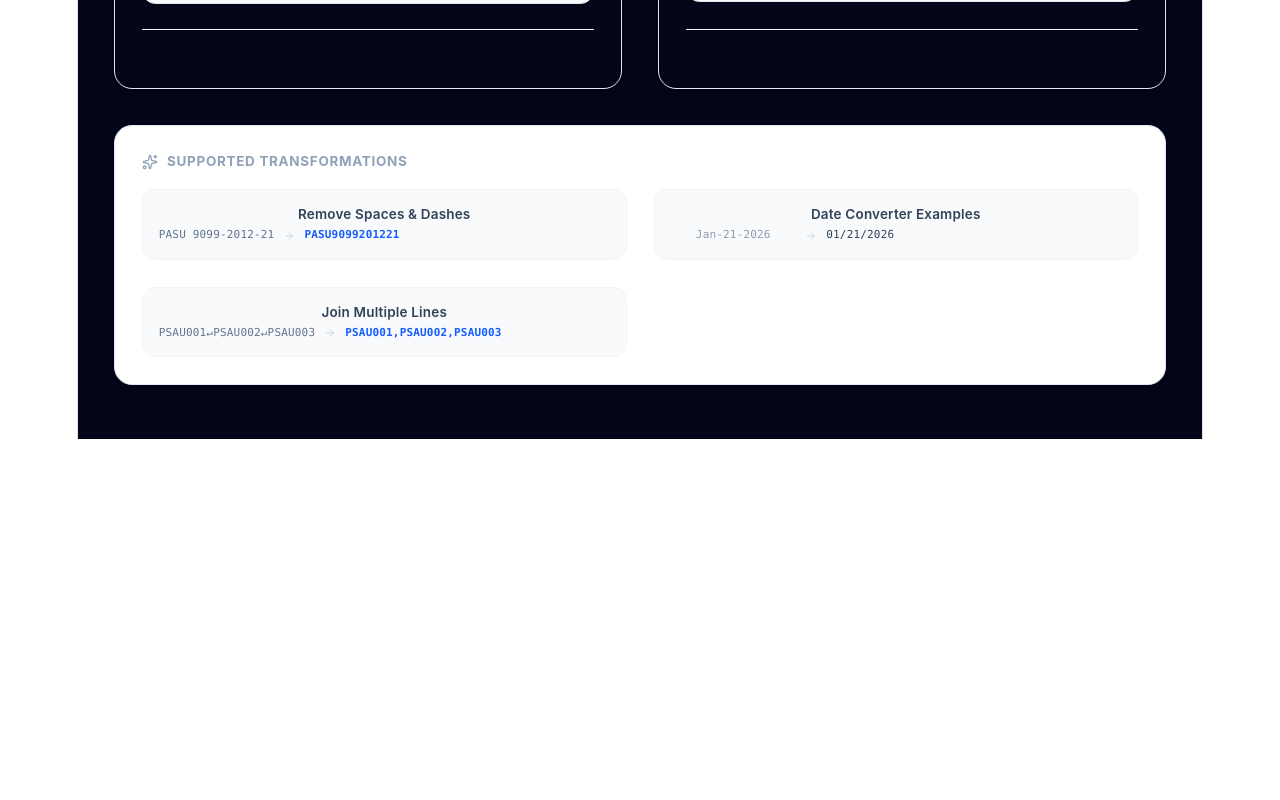
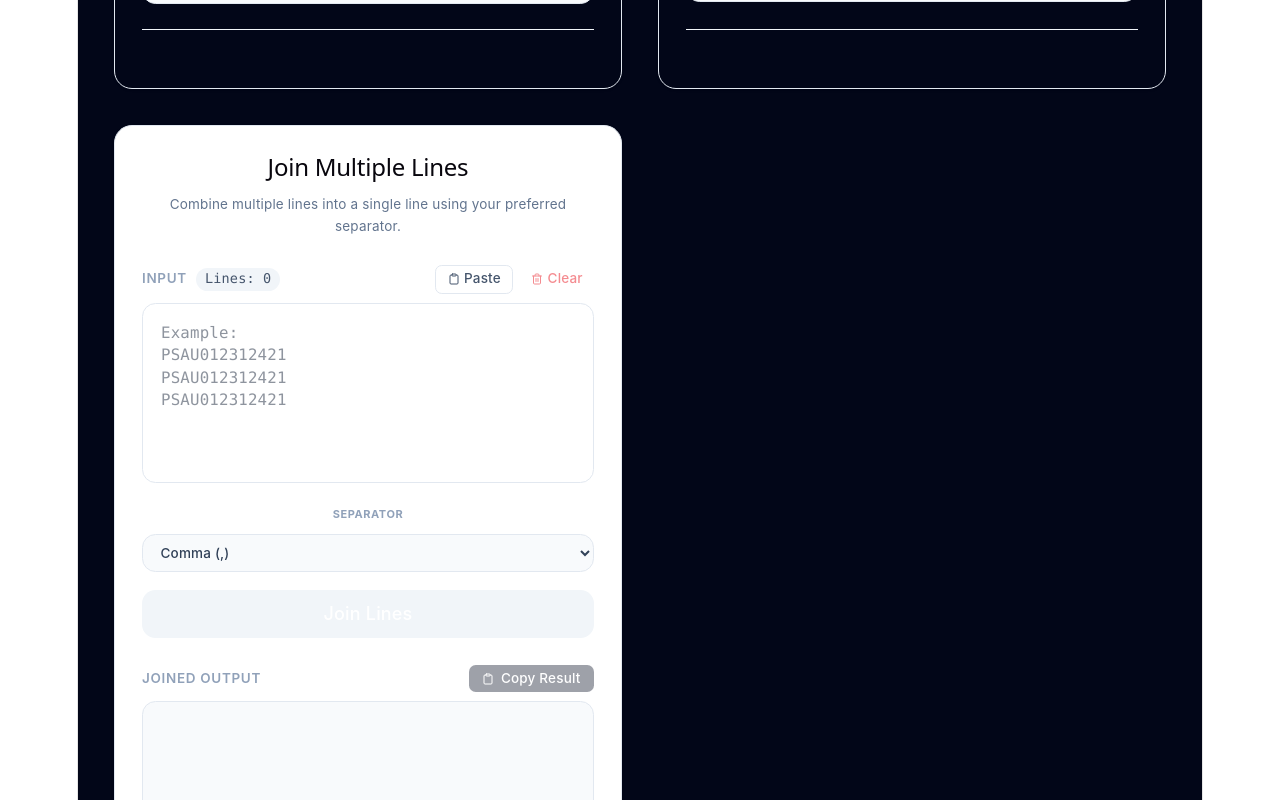
Before and after one commit to xDevvv/Date_Formatter, a React (Vite) app: page / in a window 1280 px wide. Shown: the part 1120-1920 px from the top of the page. Before the commit the page ends 1559 px from the top, so only its background shows below. Built offline with nearby package versions, Linux system fonts and the light colour scheme.

Commit message:
feat: add JoinLinesCard component to App for enhanced line joining functionality

```diff
--- a/src/App.tsx
+++ b/src/App.tsx
@@ -3,6 +3,7 @@ import { Header } from './components/Header';
 import { TextCleanerCard } from './components/TextCleanerCard/';
 import { DateFormatterCard } from './components/DateFormatterCard';
 import { SupportedFormatsFooter } from './components/SupportedFormatsFooter';
+import { JoinLinesCard } from "./components/JoinLinesCard";
 
 export default function App() {
   const [toast, setToast] = useState({ message: '', visible: false });
@@ -25,6 +26,7 @@ export default function App() {
         <div className="grid grid-cols-1 lg:grid-cols-2 gap-8">
           <TextCleanerCard showToast={showToast} />
           <DateFormatterCard showToast={showToast} />
+          <JoinLinesCard showToast={showToast} />
         </div>
         <SupportedFormatsFooter />
       </div>
```
